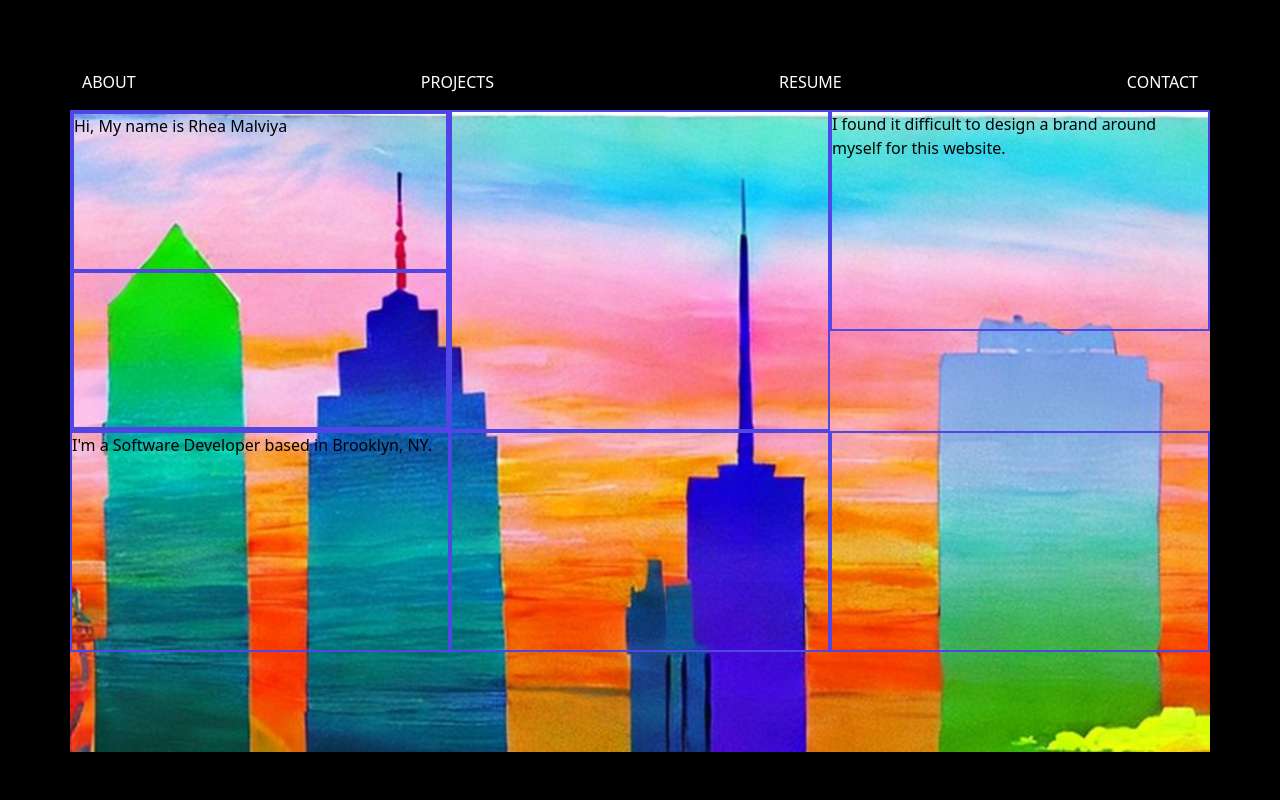
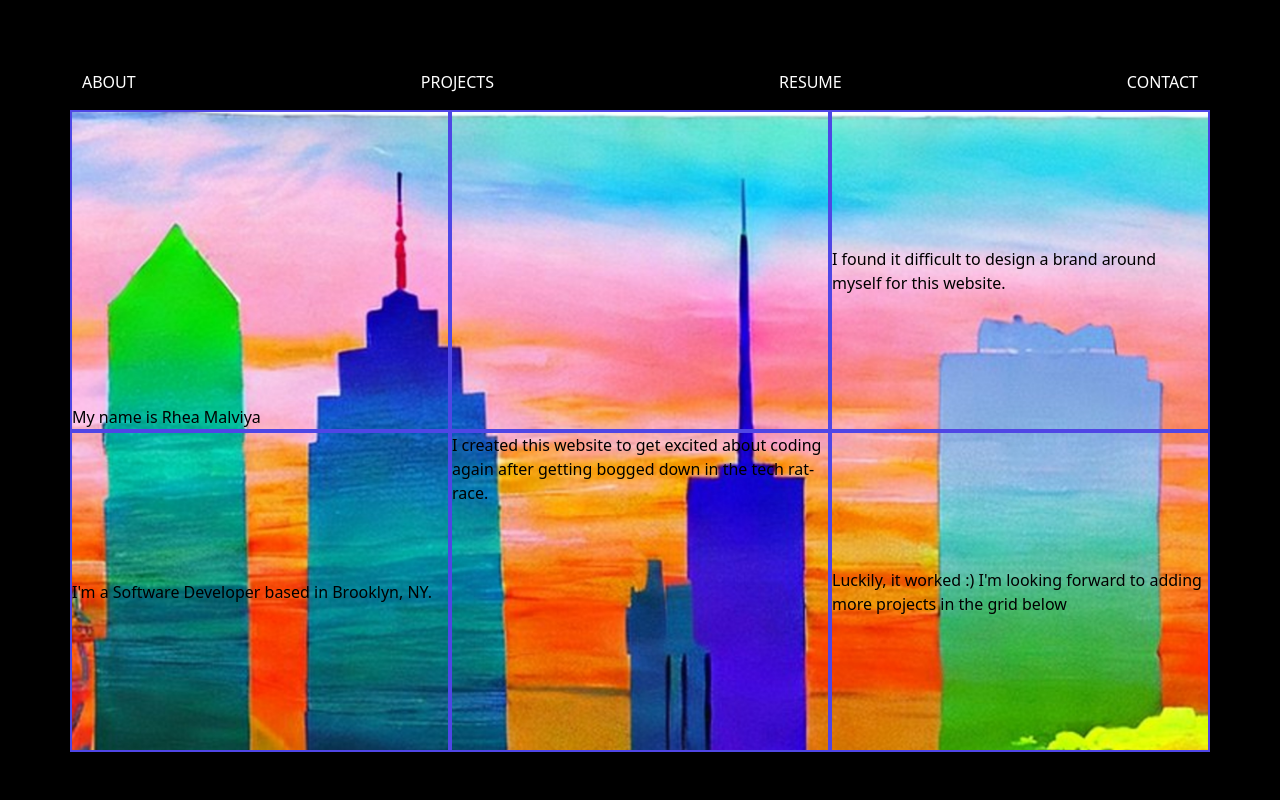
Before and after one commit to rheam97/rheas-window, a Next.js app: page / in a window 1280 px wide. Shown: the top 800 px of the page. Built offline with nearby package versions, Linux system fonts and the light colour scheme.

Commit message:
playing with about added resume

```diff
--- a/app/page.tsx
+++ b/app/page.tsx
@@ -10,15 +10,14 @@ import { useState } from 'react'
 function Banner() {
   return (
     <div id='about' className="container h-[calc(100svh-158px)] grid grid-cols-3 grid-rows-2 bg-hero max-w-full bg-cover">
-    <div className="grid grid-cols-1 grid-rows-2 min-h-1/2 border-indigo-600 border-2" >
-      <div className='pb-[30%] border-indigo-600 border-2'>Hi, My name is Rhea Malviya</div>
-      <div className='pb-[10%] border-indigo-600 border-2'></div>
+    <div className="min-h-1/2 border-indigo-600 border-2 flex items-end hover:bg-black hover:text-white active:bg-black active:text-white transition-colors duration-600 ease-out" >
+      My name is Rhea Malviya
     </div>
-    <div className="min-h-1/2 border-indigo-600 border-2"></div>
-    <div className="h-1/2 pb-[57%] border-indigo-600 border-2">I found it difficult to design a brand around myself for this website.</div>
-    <div className="h-1/2 pb-[57%] border-indigo-600 border-2">I'm a Software Developer based in Brooklyn, NY.</div>
-    <div className="h-1/2 pb-[57%] border-indigo-600 border-2"></div>
-    <div className="h-1/2 pb-[57%] border-indigo-600 border-2"></div>
+    <div className=" min-h-1/2 border-indigo-600 border-2"></div>
+    <div className=" min-h-1/2 border-indigo-600 border-2 flex items-center hover:bg-black hover:text-white active:bg-black active:text-white transition-colors duration-600 ease-out">I found it difficult to design a brand around myself for this website.</div>
+    <div className=" min-h-1/2 border-indigo-600 border-2 flex justify-items-end items-center hover:bg-black hover:text-white active:bg-black active:text-white transition-colors duration-600 ease-out">I'm a Software Developer based in Brooklyn, NY.</div>
+    <div className=" min-h-1/2 border-indigo-600 border-2 hover:bg-black hover:text-white active:bg-black active:text-white transition-colors duration-600 ease-out overflow-y-auto"> I created this website to get excited about coding again after getting bogged down in the tech rat-race.</div>
+    <div className=" min-h-1/2 border-indigo-600 border-2 flex items-center justify-start  hover:bg-black hover:text-white active:bg-black active:text-white transition-colors duration-600 ease-out">Luckily, it worked :) I'm looking forward to adding more projects in the grid below</div>
   </div>
   )
 }
```
